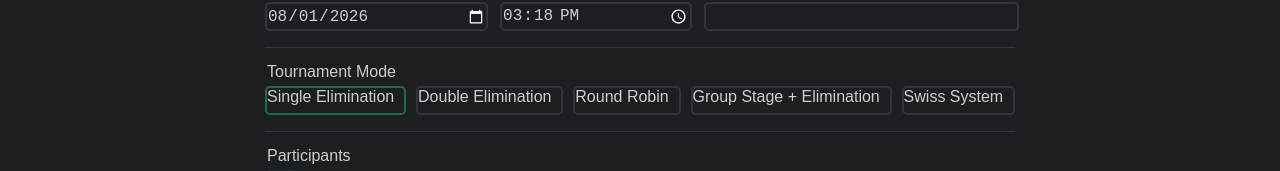
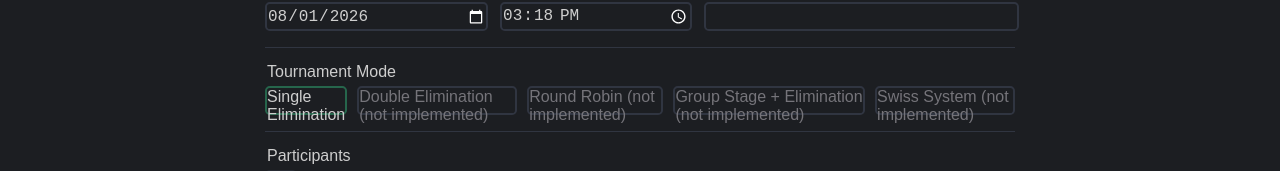
Before and after one commit to Lightshadow244/open-tournament-software, a SvelteKit app in the folder app/: page / in a window 1280 px wide. Both pictures are taken after a click on the button 640 px from the left and 98 px from the top of the page. Shown: the part 153-324 px from the top of the page. Built offline with nearby package versions, Linux system fonts and the light colour scheme.

Commit message:
disable not implemented modes

```diff
--- a/app/src/routes/02_general.svelte
+++ b/app/src/routes/02_general.svelte
@@ -101,30 +101,35 @@
             <!-- svelte-ignore binding_property_non_reactive -->
             <input type="radio" id="singleElimination" name="mode" value="Single Elimination" bind:group={tournament.mode} disabled={tournament.status === "configuring" ? false : true}/>
             <span class="{tournament.status === "configuring" ? "" : "mode-disabled"}">Single Elimination</span>
+
         </label>
 
         <label class="mode-element" for="doubleElimination">
             <!-- svelte-ignore binding_property_non_reactive -->
             <input type="radio" id="doubleElimination" name="mode" value="Double Elimination" bind:group={tournament.mode} disabled={tournament.status === "configuring" ? false : true}/>
-            <span class="{tournament.status === "configuring" ? "" : "mode-disabled"}">Double Elimination</span>
+            <!-- <span class="{tournament.status === "configuring" ? "" : "mode-disabled"}">Double Elimination</span> -->
+            <span class="mode-disabled">Double Elimination (not implemented)</span>
         </label>
 
         <label class="mode-element" for="roundRobin">
             <!-- svelte-ignore binding_property_non_reactive -->
             <input type="radio" id="roundRobin" name="mode" value="Round Robin" bind:group={tournament.mode} disabled={tournament.status === "configuring" ? false : true}/>
-            <span class="{tournament.status === "configuring" ? "" : "mode-disabled"}">Round Robin</span>
+            <!-- <span class="{tournament.status === "configuring" ? "" : "mode-disabled"}">Round Robin</span> -->
+            <span class="mode-disabled">Round Robin (not implemented)</span>
         </label>
 
         <label class="mode-element" for="groupStageWithElimination">
             <!-- svelte-ignore binding_property_non_reactive -->
             <input type="radio" id="groupStageWithElimination" name="mode" value="Group Stage + Elimination" bind:group={tournament.mode} disabled={tournament.status === "configuring" ? false : true}/>
-            <span class="{tournament.status === "configuring" ? "" : "mode-disabled"}">Group Stage + Elimination</span>
+            <!-- <span class="{tournament.status === "configuring" ? "" : "mode-disabled"}">Group Stage + Elimination</span> -->
+            <span class="mode-disabled">Group Stage + Elimination (not implemented)</span>
         </label>
 
         <label class="mode-element" for="swissSystem">
             <!-- svelte-ignore binding_property_non_reactive -->
             <input type="radio" id="swissSystem" name="mode" value="Swiss System" bind:group={tournament.mode} disabled={tournament.status === "configuring" ? false : true}/>
-            <span class="{tournament.status === "configuring" ? "" : "mode-disabled"}">Swiss System</span>
+            <!-- <span class="{tournament.status === "configuring" ? "" : "mode-disabled"}">Swiss System</span> -->
+            <span class="mode-disabled">Swiss System (not implemented)</span>
         </label>
     </div>
 
```
Also changed, not shown: app/vite.config.ts (+0 -16 lines), 1 other file (tests, documents, lock files or other folders).
